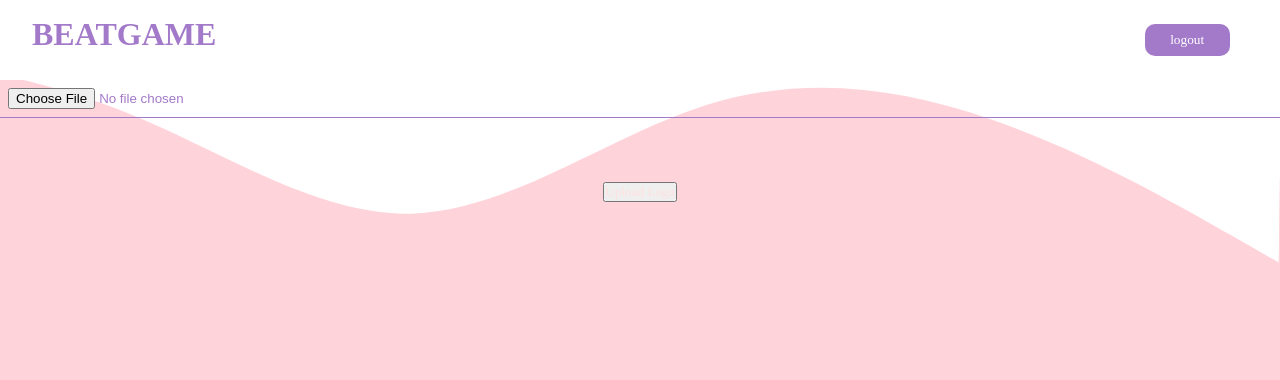
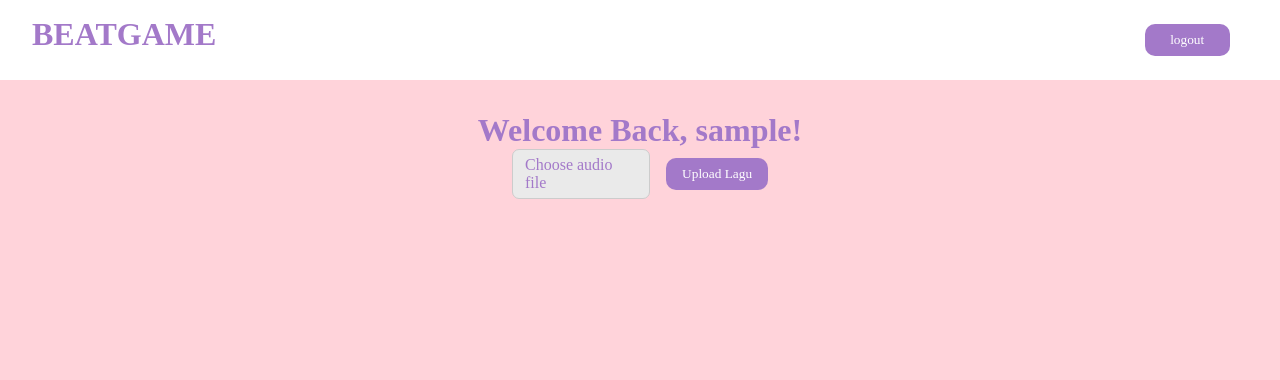
Before and after one commit to Sora5555/rhytm-beat-detection-game, a PHP site: page /router/router.php in a window 1280 px wide. Shown: the top 380 px of the page. Run offline with PHP 8.4, Linux system fonts and the light colour scheme; the visitor is signed in with stand-in values (Sample User, id 1); data that the repository does not hold is empty; some web fonts are replaced.

Commit message:
Styling dashboard

```diff
--- a/app/controllers/authController.php
+++ b/app/controllers/authController.php
@@ -31,6 +31,7 @@ class AuthController{
 
                 if(password_verify($_POST["password"], $userOne->password)){
                     $_SESSION["id"] = $userOne->id;
+                    $_SESSION["username"] = $userOne->username;
                      header('Location: ../router/router.php');
                 } else {
                      header('Location: ' . $_SERVER['HTTP_REFERER']);
--- a/static/app.css
+++ b/static/app.css
@@ -98,3 +98,71 @@ nav{
 .nav-title {
     font-size: 2rem;
 }
+main {
+    margin-top: 2rem;
+}
+.dashboard-upload {
+    display: flex;
+    flex-direction: column;
+    justify-content: center;
+    align-items: center;
+    width: 100%;
+}
+.dashboard-upload > form > input {
+    display: none;
+}
+.dashboard-upload > form {
+    display: flex;
+    flex-direction: row;
+    gap: 1rem;
+    width: 20%;
+}
+.dashboard-upload > h1 {
+    text-align: center;
+}
+.dashboard-upload > form > .buttonSubmit {
+    width: 40%;
+}
+input[type="file"] {
+  display: none;
+}
+
+#songLabel {
+    border: 1px solid #ccc;
+    display: inline-block;
+    padding: 6px 12px;
+    cursor: pointer;
+    background: #EAEAEA;
+    border-radius: 7px;
+    color: #A379C9;
+}
+.grid-song{
+    width: 100%;
+    display: grid;
+    justify-content: center;
+    align-items: center;
+    gap: 2rem;
+    grid-auto-flow: column dense;
+}
+.song-card {
+    width: 100%;
+    background: #EAEAEA;
+    border-radius: 10px;
+    padding-block: 1.5rem;
+    padding-inline: 2rem;
+    text-align: center;
+
+}
+
+.play-button{
+    display: flex;
+    justify-content: center;
+    align-items: center;
+    flex-direction: row;
+    gap: 2rem;
+    padding-block: 1.5rem;
+}
+.play-button > a{
+    color: #A379C9;
+    text-decoration: none;
+}
--- a/views/dashboard.php
+++ b/views/dashboard.php
@@ -7,18 +7,29 @@
 <body>
     <?php include("includes/navigation.php"); ?>
     <main>
+        <div class="dashboard-upload">
+            <h1>Welcome Back, <?= $_SESSION["username"]; ?>!</h1>
             <form action="" method="post" enctype="multipart/form-data">
                 <input type="hidden" name="route" value="songUpload">
+                <label for="songFile" id="songLabel">Choose audio file</label>
                 <input type="file" name="songFile" id="songFile">
-            <button type="submit">Upload Lagu</button>
+                <button type="submit" class="buttonSubmit">Upload Lagu</button>
             </form>
+        </div>
+
+        <div class="grid-song">
             <?php if($songs) { ?>
-        <ul>
                 <?php foreach ($songs as $key => $value) {?>
-            <li><a href="router.php?action=gameStart&id=<?php echo $value["id"] ?>"><?php echo $value["song_name"]; ?></a></li>
+                    <div class="song-card">
+                        <h3 class="song-card-title"><?php echo $value["song_name"]; ?></h3>
+                        <div class="play-button">
+                            <a href="router.php?action=gameStart&id=<?php echo $value["id"] ?>" class="song-link">Main</a>
+                            <a href="router.php?action=gameStart&id=<?php echo $value["id"] ?>" class="song-link">Download</a>
+                        </div>
+                    </div>
                 <?php } ?>
-        </ul>
             <?php }?>
+        </div>
     </main>
 </body>
 </html>
--- a/views/includes/navigation.php
+++ b/views/includes/navigation.php
@@ -1,5 +1,4 @@
 <nav>
-    <img src="../static/wave top.svg" alt="" class="wave-decoration-nav">
     <h1 class="nav-title">BEATGAME</h1>
     <form action="" method="post" class="formLogout">
         <input type="hidden" name="route" value="logout">
```
Lines whose indentation alone changed are shown as unchanged.
